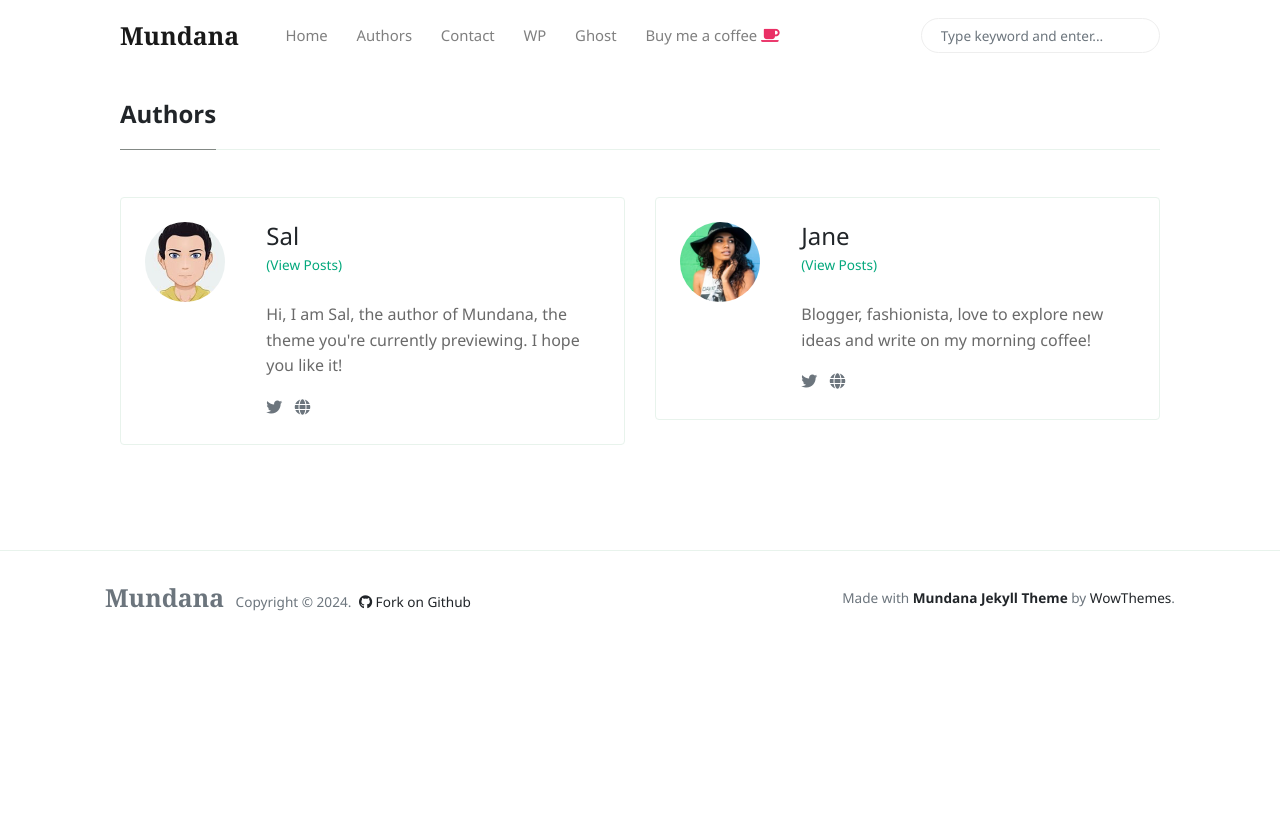
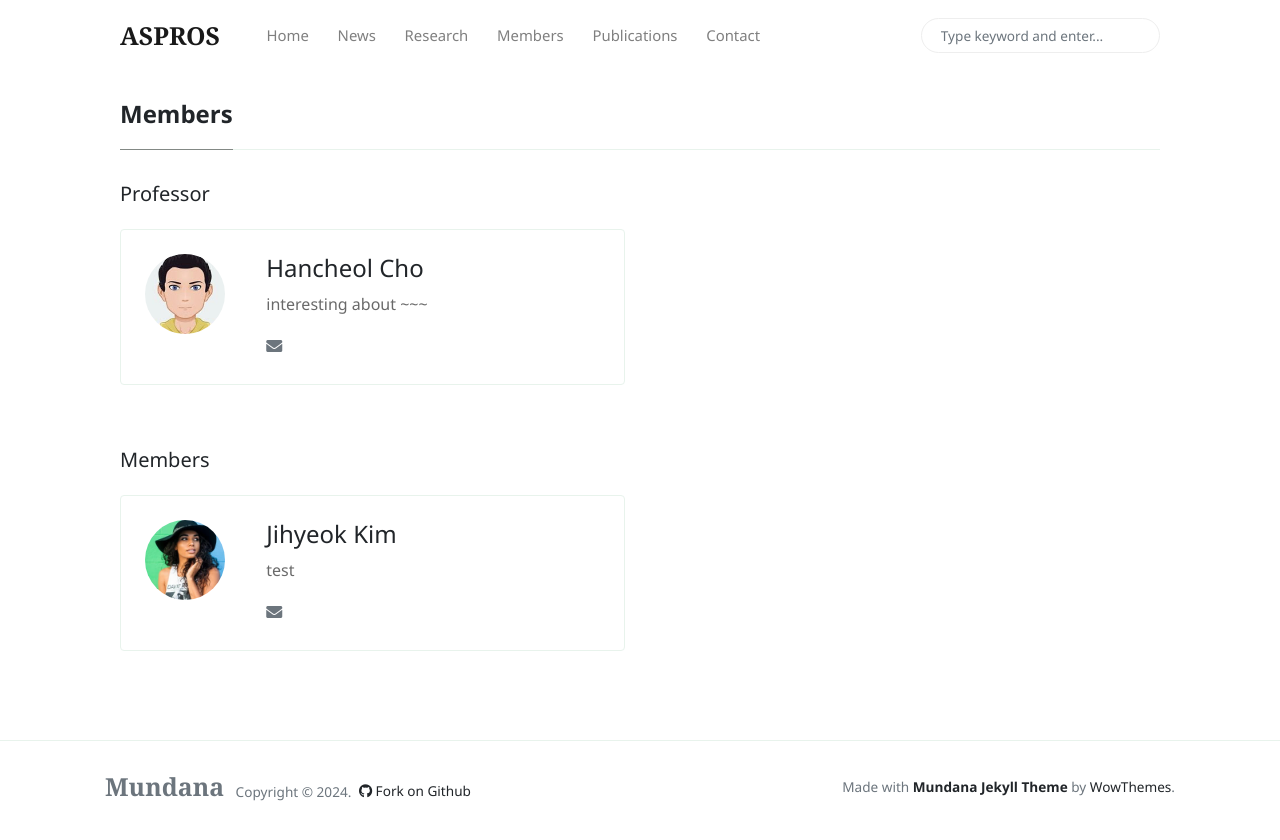
Before and after one commit to ASPROS-LAB/ASPROS-LAB.github.io, a Jekyll site: the page built from _pages/authors-list.html, in a window 1280 px wide. Shown: the top 840 px of the page. Built offline with Jekyll 4.4.1, drawn with Linux system fonts in a browser that asks for light colours; nearby versions of some CDN libraries.

Commit message:
edit members

```diff
--- a/_config.yml
+++ b/_config.yml
@@ -1,6 +1,6 @@
 # Site
-name: 'Mundana'
-description: 'Mundana is a free Jekyll theme for awesome people like you, Medium like.'
+name: 'ASPROS'
+description: 'ASPROS, Yonsei University'
 logo: 'assets/images/logo.png'
 favicon: 'assets/images/favicon.ico'
 baseurl: ''
@@ -18,22 +18,46 @@ plugins:
   - jekyll-paginate
   - jekyll-seo-tag
 
-authors:
-    sal:
-      name:           Sal
-      site:           https://www.wowthemes.net
-      avatar:         /assets/images/avatar1.jpg
-      bio:            "Hi, I am Sal, the author of Mundana, the theme you're currently previewing. I hope you like it!"
-      email:          wowthemesnet@gmail.com
-      twitter:        https://twitter.com/wowthemesnet
+members:
+  Hancheol-Cho:
+    name: Hancheol Cho
+    role: Professor
+    site: https://www.wowthemes.net
+    avatar: /assets/images/avatar1.jpg
+    bio: "interesting about ~~~"
+    email: hancho37@yonsei.ac.kr
+    history:
+     - " 연혁 "
 
-    jane:
-      name:           Jane
-      site:           https://www.wowthemes.net
-      avatar:         /assets/images/avatar2.jpg
-      bio:            "Blogger, fashionista, love to explore new ideas and write on my morning coffee!"
-      email:          fakemail@gmail.com
-      twitter:        https://twitter.com/wowthemesnet
+  Jihyeok_Kim:
+    name: Jihyeok Kim
+    role: Master Course
+    site: https://www.wowthemes.net
+    avatar: /assets/images/avatar2.jpg
+    bio: "test"
+    email: wlgur7781@naver.com
+
+    # Kyoeun-Kim:
+    #   name:           Kyoeun Kim # 나타나는 이름
+    #   site:           https://www.wowthemes.net
+    #   avatar:         /assets/images/avatar1.jpg
+    #   bio:            "Hi, I am Sal, the author of Mundana, the theme you're currently previewing. I hope you like it!"
+    #   email:          kkyoeun28@yonsei.ac.kr
+
+    # Seonghyun-Park:
+    #   name:           Seonghyun Park
+    #   site:           https://www.wowthemes.net
+    #   avatar:         /assets/images/avatar2.jpg
+    #   bio:            "Blogger, fashionista, love to explore new ideas and write on my morning coffee!"
+    #   email:          ...@naver.com
+
+    # Junseok-Moon:
+    #   name:           Junseok Moon
+    #   site:           https://www.wowthemes.net
+    #   avatar:         /assets/images/avatar2.jpg
+    #   bio:            "Blogger, fashionista, love to explore new ideas and write on my morning coffee!"
+    #   email:          ...@naver.com
+
 
 # Defaults
 defaults:
--- a/_includes/menu-header.html
+++ b/_includes/menu-header.html
@@ -4,17 +4,17 @@
 <a class="nav-link" href="{{site.baseurl}}/index.html">Home</a>
 </li>
 <li class="nav-item">
-<a class="nav-link" href="{{site.baseurl}}/authors-list.html">Authors</a>
+<a class="nav-link" href="{{site.baseurl}}/contact.html">News</a>
+</li>
+<li class="nav-item">
+<a target="_blank" class="nav-link" href="https://www.wowthemes.net/themes/mundana-ghost/">Research</a>
+</li>
+<li class="nav-item">
+<a class="nav-link" href="{{site.baseurl}}/authors-list.html">Members</a>
+</li>
+<li class="nav-item">
+<a target="_blank" class="nav-link" href="{{site.baseurl}}/contact.html">Publications</a>
 </li>
 <li class="nav-item">
 <a class="nav-link" href="{{site.baseurl}}/contact.html">Contact</a>
 </li>
-<li class="nav-item">
-<a target="_blank" class="nav-link" href="https://www.wowthemes.net/themes/mundana-wordpress/">WP</a>
-</li>
-<li class="nav-item">
-<a target="_blank" class="nav-link" href="https://www.wowthemes.net/themes/mundana-ghost/">Ghost</a>
-</li>
-<li class="nav-item">
-<a target="_blank" class="nav-link" href="https://www.wowthemes.net/donate/">Buy me a coffee <i class="fa fa-coffee text-danger"></i></a>
-</li>
--- a/_includes/sidebar.html
+++ b/_includes/sidebar.html
@@ -1,4 +1,4 @@
-<h5 class="mb-3">Mundana Jekyll Theme</h5>
+<h5 class="mb-3">ASPROS</h5>
 
 <p>Hi! The website you are previewing is a demonstration for Mundana Jekyll theme, hosted on Github, made by <a href="https://www.wowthemes.net/donate/">Sal</a>.</p>
 
--- a/_pages/author-jane.html
+++ b/_pages/author-jihyeok-kim.html
@@ -1,7 +1,7 @@
 ---
 title: "Jane"
 layout: default
-permalink: "/author-jane.html"
+permalink: "author-jihyeok-kim"
 ---
 <div class="container">
 <div class="row justify-content-center">
--- a/_pages/authors-list.html
+++ b/_pages/authors-list.html
@@ -1,33 +1,67 @@
 ---
-title: "Authors"
+title: "Members"
 layout: default
 permalink: "/authors-list.html"
 ---
 
 <div class="container">
-<h4 class="font-weight-bold spanborder"><span>{{page.title}}</span></h4>
+  <h4 class="font-weight-bold spanborder"><span>{{ page.title }}</span></h4>
+
+  <!-- Professor Section -->
+  <h5 class="mt-4">Professor</h5>
   <div class="row gap-y listrecent listrecent listauthor">
-    {% for author in site.authors %}
+    {% for member in site.members %}
+      {% if member[1].role == "Professor" %}
         <div class="col-lg-6 mb-4">
           <div class="p-4 border rounded">
             <div class="row">
-            <div class="col-md-3 mb-4 mb-md-0"><img alt="{{ author[1].name }}" src="{{site.baseurl}}/{{ author[1].avatar }}" class="rounded-circle" height="80" width="80"></div>
+              <div class="col-md-3 mb-4 mb-md-0">
+                <img alt="{{ member[1].name }}" src="{{ site.baseurl }}{{ member[1].avatar }}" class="rounded-circle" height="80" width="80">
+              </div>
               <div class="col-md-9">
-            <a href="{{site.baseurl}}/author-{{ author[1].name | slugify }}">
-            <h4 class="text-dark mb-0"> {{ author[1].name }} </h4>
-            <small class="d-inline-block mt-1 mb-3 font-weight-normal">(View Posts)</small>
-            <div class="excerpt">{{ author[1].bio }}</div>
+                <a href="{{ site.baseurl }}/author-{{ member[1].name | slugify }}">
+                  <h4 class="text-dark mb-0"> {{ member[1].name }} </h4>
                 </a>
+                <div class="excerpt">{{ member[1].bio }}</div>
                 <div class="icon-block mt-3 d-flex justify-content-between">
                   <div>
-            <a target="_blank" href="{{ author[1].twitter }}"><i class="fab fa-twitter text-muted" aria-hidden="true"></i></a>  &nbsp;
-            <a target="_blank" href="{{ author[1].site }}"><i class="fa fa-globe text-muted" aria-hidden="true"></i></a> &nbsp;
+                    <a href="mailto:{{ member[1].email }}"><i class="fa fa-envelope text-muted" aria-hidden="true"></i></a> &nbsp;
                   </div>
                 </div>
               </div>
             </div>
           </div>
         </div>
+      {% endif %}
+    {% endfor %}
+  </div>
+
+  <!-- Master Course Section -->
+  <h5 class="mt-4">Members</h5>
+  <div class="row gap-y listrecent listrecent listauthor">
+    {% for member in site.members %}
+      {% if member[1].role == "Master Course" %}
+        <div class="col-lg-6 mb-4">
+          <div class="p-4 border rounded">
+            <div class="row">
+              <div class="col-md-3 mb-4 mb-md-0">
+                <img alt="{{ member[1].name }}" src="{{ site.baseurl }}{{ member[1].avatar }}" class="rounded-circle" height="80" width="80">
+              </div>
+              <div class="col-md-9">
+                <a href="{{ site.baseurl }}/author-{{ member[1].name | slugify }}">
+                  <h4 class="text-dark mb-0"> {{ member[1].name }} </h4>
+                </a>
+                <div class="excerpt">{{ member[1].bio }}</div>
+                <div class="icon-block mt-3 d-flex justify-content-between">
+                  <div>
+                    <a href="mailto:{{ member[1].email }}"><i class="fa fa-envelope text-muted" aria-hidden="true"></i></a> &nbsp;
+                  </div>
+                </div>
+              </div>
+            </div>
+          </div>
+        </div>
+      {% endif %}
     {% endfor %}
   </div>
 </div>
--- a/index.html
+++ b/index.html
@@ -1,5 +1,5 @@
 ---
-title: "Mundana Free Jekyll Theme"
+title: "ASPROS"
 layout: default
 pagination:
     enabled: true
```
Also changed, not shown: _pages/author-hancheol-cho.html (added, +40 -0 lines), _pages/author-junseok-moon.html (added, +26 -0 lines), _pages/author-kyoeun-kim.html (added, +26 -0 lines), _pages/author-sal.html (deleted, +0 -26 lines), _pages/author-seonghyun-park.html (added, +26 -0 lines). Lines whose indentation alone changed are shown as unchanged.
